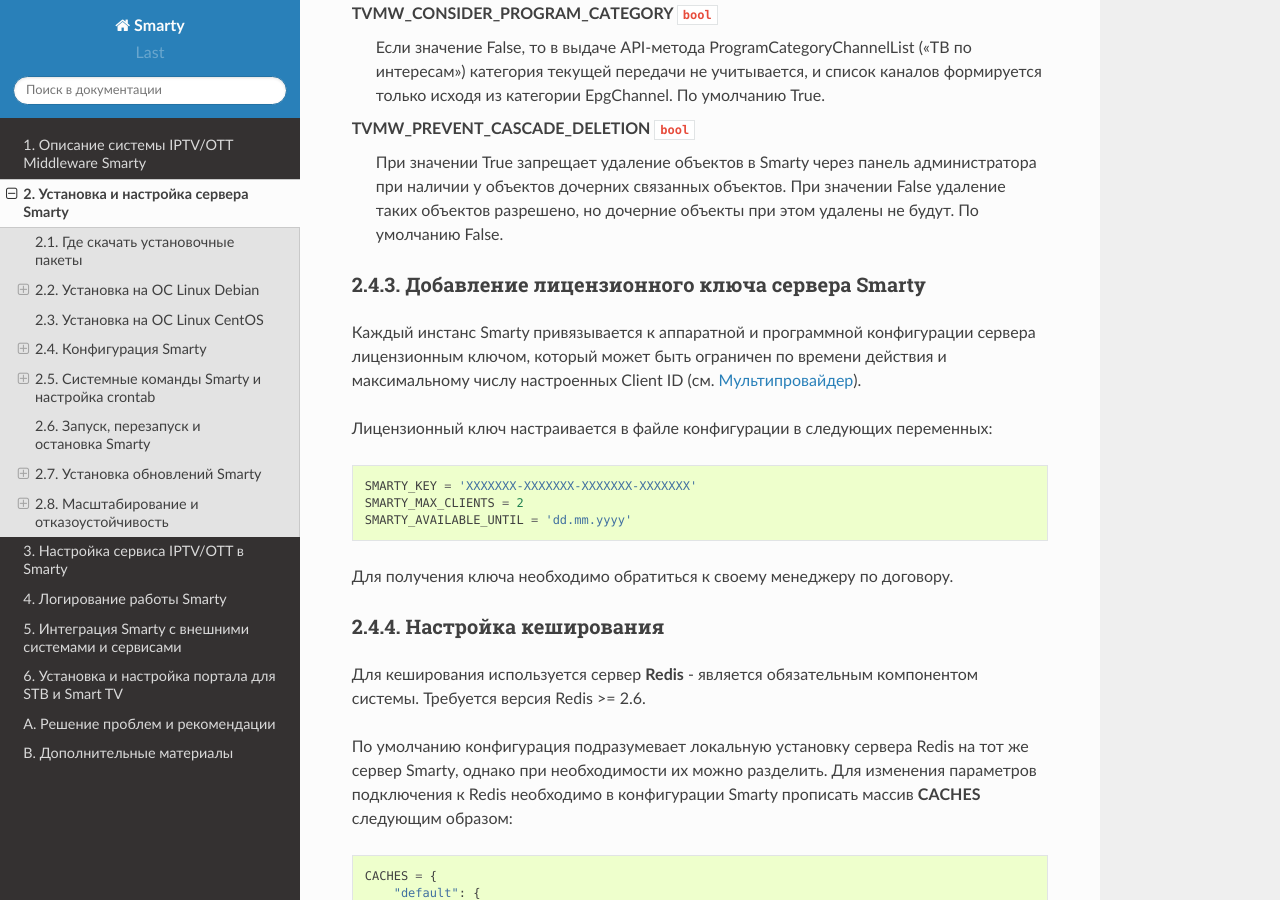
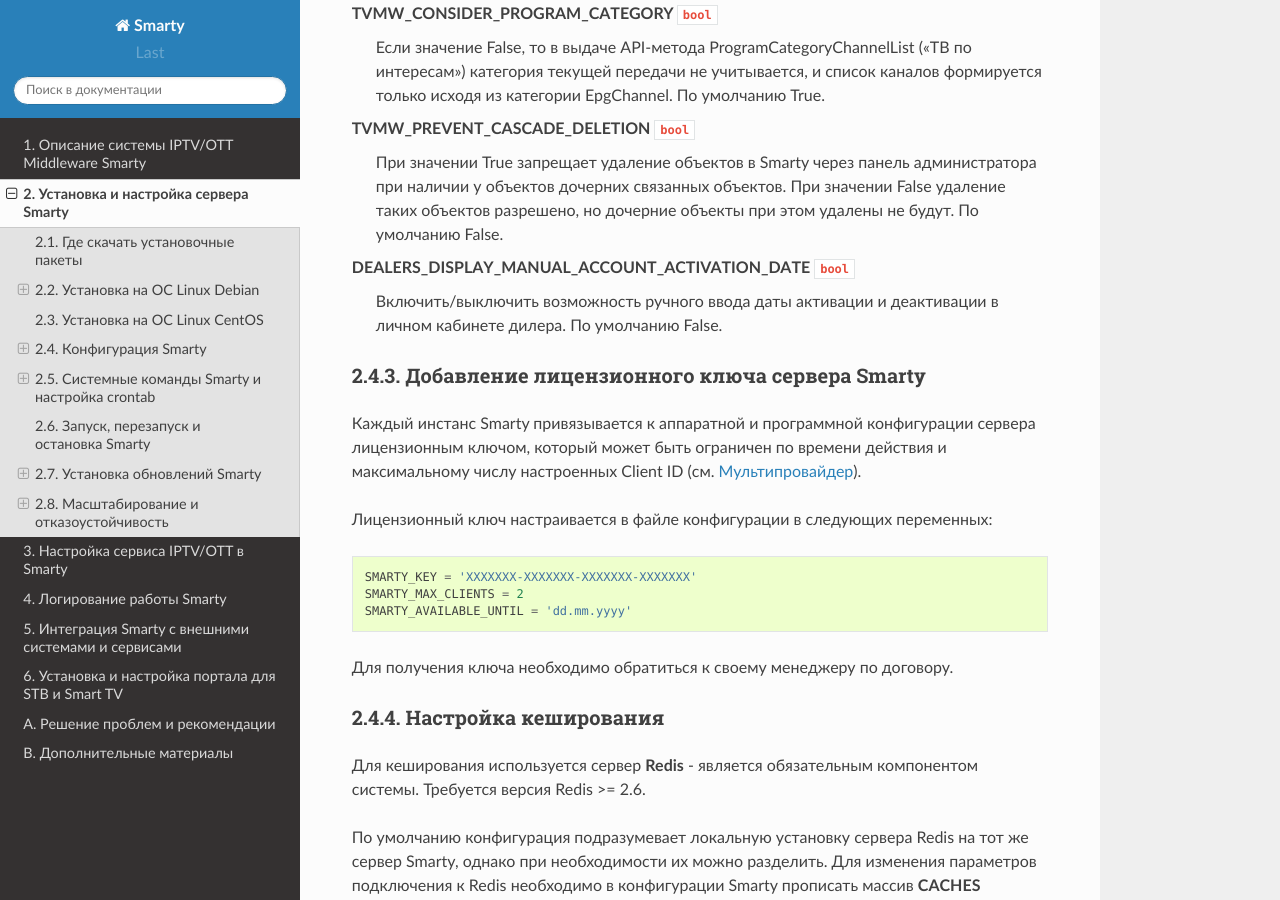
Before and after one commit to sergey-yakovlev/smarty-docs, a Sphinx documentation site: the page built from source/installation_and_configuration.rst, in a window 1280 px wide and 900 px high, scrolled down 7808 px. Built offline with Sphinx 7.4.7 and the Read the Docs theme 2.0.0, drawn with Linux system fonts in a browser that asks for light colours.

Commit message:
Описание параметра DEALERS_DISPLAY_MANUAL_ACCOUNT_ACTIVATION_DATE

```diff
--- a/source/installation_and_configuration.rst
+++ b/source/installation_and_configuration.rst
@@ -359,6 +359,9 @@
   При значении False удаление таких объектов разрешено, но дочерние объекты при этом удалены не будут.
   По умолчанию False.
 
+DEALERS_DISPLAY_MANUAL_ACCOUNT_ACTIVATION_DATE ``bool``
+  Включить/выключить возможность ручного ввода даты активации и деактивации в личном кабинете дилера.
+  По умолчанию False.
 
 .. _license-settings:
 
```
